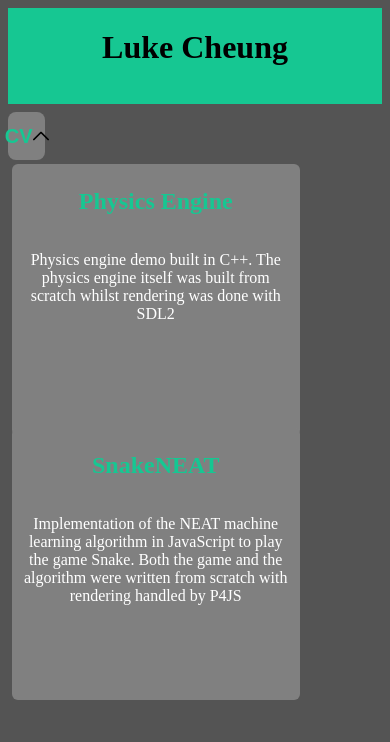
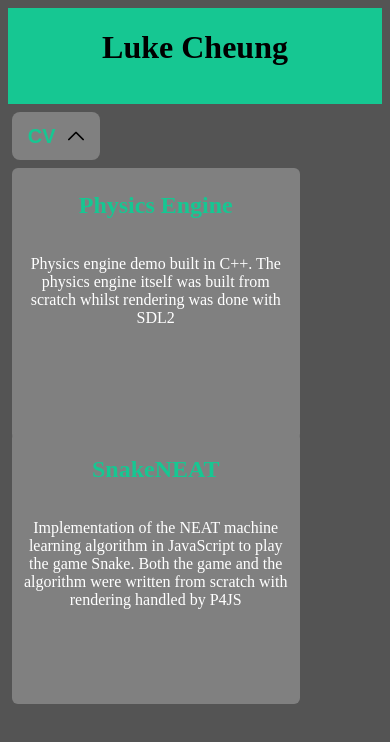
Before and after one commit to Oddidude/oddidude.github.io, a Vue app: page / in a window 390 px wide. Shown: the top 742 px of the page. Built offline with nearby package versions, Linux system fonts and the light colour scheme.

Commit message:
Fixing accordion button sizing on small screens

```diff
--- a/src/components/AccordionItem.vue
+++ b/src/components/AccordionItem.vue
@@ -28,9 +28,9 @@
 
 <style scoped>
 .accordion {
-  width: 10%;
+  width: 5.5rem;
   height: fit-content;
-  margin-top: .5rem;
+  margin: .5rem 1%;
 }
 
 .accordion-button {
```
